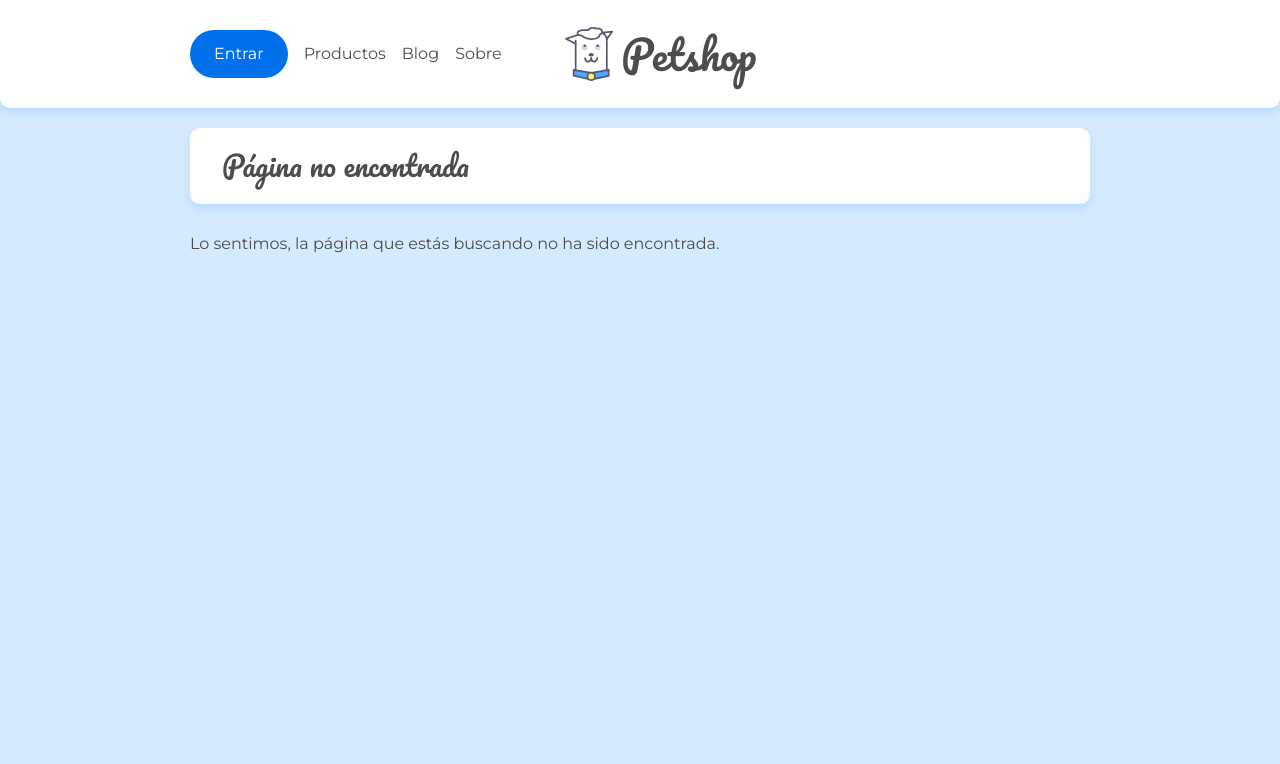
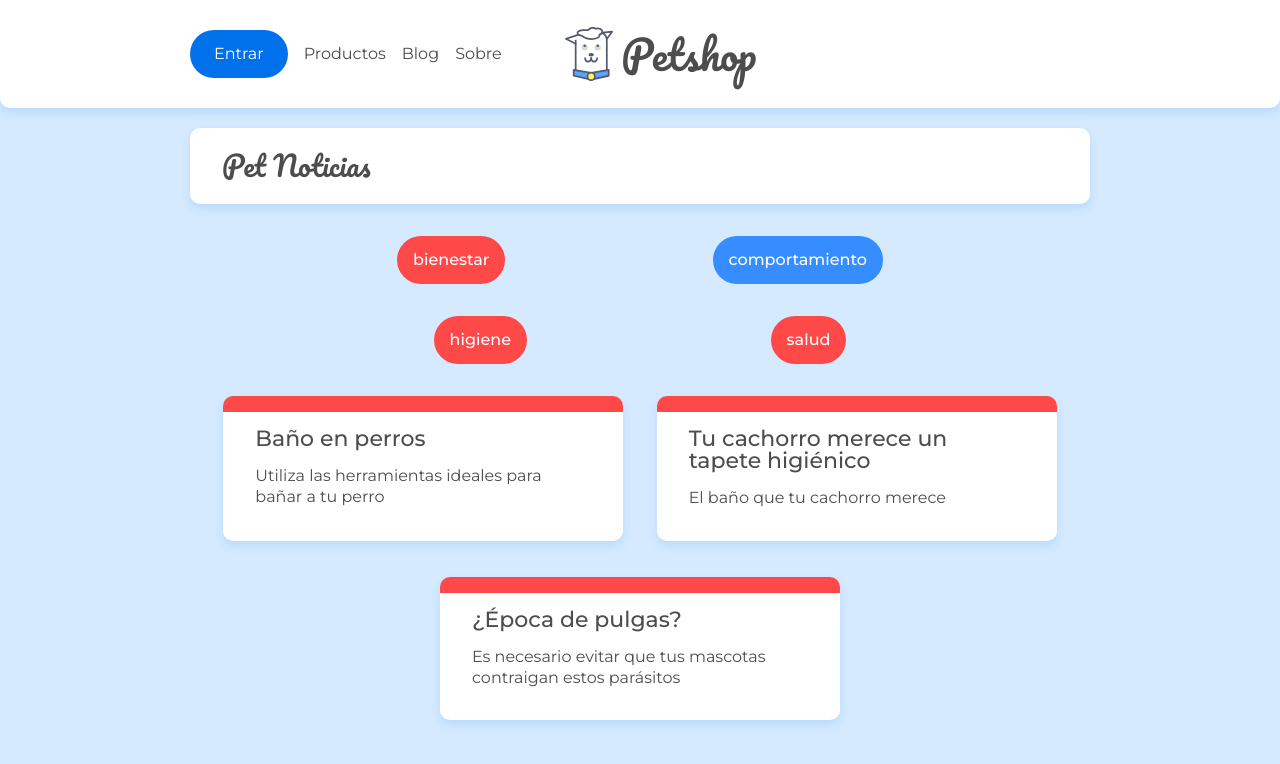
Before and after one commit to DRACKSBOYVEVO/my-firts-app-react-pets-shop, a React (Create React App) app: page /categoria/bienestar in a window 1280 px wide. Shown: the top 764 px of the page. Built offline with nearby package versions, Linux system fonts and the light colour scheme; data requests are answered from the project's data file.

Commit message:
feat: nuevo componente para mostrar categorias y subcategorias

```diff
--- a/src/App.js
+++ b/src/App.js
@@ -4,6 +4,8 @@
 import Sobre from './pages/Sobre'
 import PageNotFound from './pages/PageNotFound'
 import Header from './components/Header';
+
+import Categoria from './pages/Categoria';
 
 import { BrowserRouter as Router, Routes, Route } from 'react-router-dom';
 
@@ -15,6 +17,8 @@
       <Routes>
         <Route path='/' element={<Home />} />
         <Route path='/sobre' element={<Sobre />} />
+
+        <Route path="/categoria/:id/*" element={<Categoria />} />
         <Route path='*' element = { <PageNotFound/> }/>
       </Routes>
     </Router>
--- /dev/null
+++ b/src/pages/Categoria.jsx
@@ -0,0 +1,49 @@
+import { useState, useEffect } from 'react'
+import "../assets/css/blog.css"
+import { buscar } from '../api/api'
+import ListCategories from '../pages/ListCategories'
+import ListPosts from '../components/ListPosts'
+import SubCategoria from './SubCategoria'
+import { useParams, Routes, Route, Link, useResolvedPath } from 'react-router-dom'
+
+const Categoria = () => {
+    const [subcategorias, setSubcategorias] = useState([])
+    const { id } = useParams()
+
+    const url = useResolvedPath("").pathname
+
+
+    useEffect(() => {
+        buscar(`/categorias?id=${id}`, (response) => {
+            setSubcategorias(response[0].subcategorias)
+        })
+    }, [id])
+
+
+    return (
+        <>
+            <div className='container'>
+                <h2 className='title-page'>Pet Noticias</h2>
+            </div>
+            <ListCategories />
+            <ul className='category-list container flex'>
+                {
+                    subcategorias.map(subcategoria => (
+                        <li className={`category-list__category category-list__category--${id}`} key={subcategoria}>
+                            <Link to={`${url}/${subcategoria}`}>
+                                {subcategoria}
+                            </Link>
+                        </li>
+                    ))
+                }
+            </ul>
+            <Routes>
+                <Route path='/' element={<ListPosts url={`/posts?categoria=${id}`} />} />
+                <Route path='/:subcategoria' element={<SubCategoria />} />
+            </Routes>
+
+        </>
+    )
+}
+
+export default Categoria
--- a/src/pages/Home.jsx
+++ b/src/pages/Home.jsx
@@ -1,4 +1,4 @@
-import ListCategories from "../components/ListCategories"
+import ListCategories from "../pages/ListCategories"
 
 const Home = () => {
   return (
--- /dev/null
+++ b/src/pages/SubCategoria.jsx
@@ -0,0 +1,11 @@
+import { useParams } from "react-router-dom"
+import ListPosts from "../components/ListPosts"
+
+const SubCategoria = () => {
+    const { subcategoria } = useParams()
+    return (
+        <ListPosts url={`/posts?subcategoria=${subcategoria}`} />
+    )
+}
+
+export default SubCategoria
```
Also changed, not shown: src/pages/ListCategories.jsx (renamed from src/components/ListCategories.jsx).
